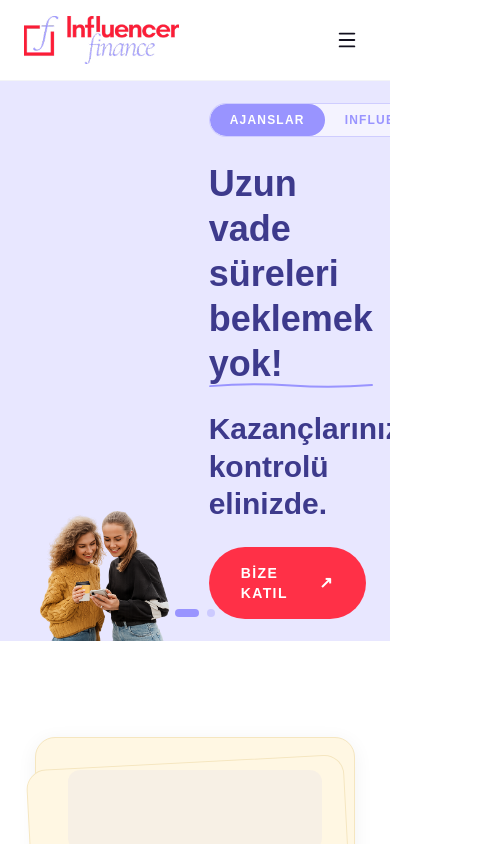
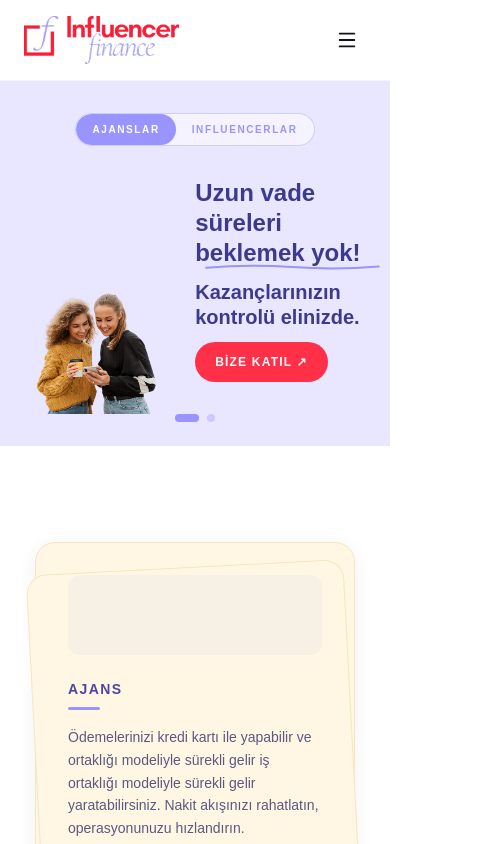
Before and after one commit to 86jhhm7yzy-cloud/influencer-finance, a Next.js app: page / in a window 390 px wide. Shown: the top 844 px of the page, 489 px wide, since content can reach past the window. Built offline with nearby package versions, Linux system fonts and the light colour scheme.

Commit message:
Mobil Değişiklikler

```diff
--- a/components/layouts/footer.tsx
+++ b/components/layouts/footer.tsx
@@ -26,7 +26,7 @@ export default function Footer() {
       </div>
 
       {/* ── Alt: Logo + Copyright + Sosyal ── */}
-      <div className="max-w-7xl mx-auto flex items-center justify-between gap-6">
+      <div className="max-w-7xl mx-auto flex flex-col md:flex-row items-center justify-between gap-6 text-center">
 
         {/* Logo */}
         <Link href="/">
--- a/components/sections/FaqSection.tsx
+++ b/components/sections/FaqSection.tsx
@@ -52,12 +52,11 @@ export default function FaqSection() {
             Sıkça<br />Sorulanlar
           </h2>
           <div
-            className="cursor-pointer"
+  className="cursor-pointer hidden md:block"
   style={{
     color: "#3D3A8C",
     fontSize: 28,
     fontWeight: 700,
-              display: "inline-block",
     width: "fit-content",
     transformOrigin: "center center",
     transition: "transform 0.25s ease",
--- a/components/sections/HeroSection.tsx
+++ b/components/sections/HeroSection.tsx
@@ -28,11 +28,12 @@ export default function HeroSection() {
   return (
     <section
       className="w-full overflow-hidden relative"
-      style={{ background: "#E8E7FF", minHeight: 560 }}
+      style={{ background: "#E8E7FF"}}
     >
-      <div className="max-w-7xl mx-auto px-6 flex items-center relative" style={{ minHeight: 560 }}>
+      {/* ── Desktop layout ── */}
+      <div className="hidden md:flex max-w-7xl mx-auto px-6 items-center relative" style={{ minHeight: 560 }}>
 
-        {/* ── Fotoğraf (sol) ── */}
+        {/* Fotoğraf (sol) */}
         <div className="absolute left-0 bottom-0 flex items-end" style={{ width: "52%", height: "115%" }}>
           <Image
             src={slide.image}
@@ -45,10 +46,8 @@ export default function HeroSection() {
           />
         </div>
 
-        {/* ── İçerik (sağ) ── */}
+        {/* İçerik (sağ) */}
         <div className="ml-auto flex flex-col items-start gap-6" style={{ width: "46%" }}>
-
-          {/* Tab switcher */}
           <div
             className="flex rounded-full overflow-hidden text-xs font-bold tracking-widest"
             style={{ border: "1.5px solid rgba(153,148,255,0.4)", background: "rgba(255,255,255,0.5)" }}
@@ -69,42 +68,20 @@ export default function HeroSection() {
             ))}
           </div>
 
-          {/* Başlık */}
           <div>
             {slide.title.split("\n").map((line, i) => {
               const isHighlight = line.includes(slide.highlight);
               return (
-                <div key={i} className="relative inline-block">
+                <div key={i} className="relative">
                   {isHighlight ? (
-                    <span
-                      className="block text-4xl md:text-5xl font-black leading-tight"
-                      style={{ color: "#3D3A8C" }}
-                    >
-                      {/* Altı çizgili vurgulu kısım */}
-                      <span className="relative inline-block">
+                    <span className="block text-4xl md:text-5xl font-black leading-tight relative" style={{ color: "#3D3A8C" }}>
                       {line}
-                        <svg
-                          className="absolute -bottom-1 left-0 w-full"
-                          viewBox="0 0 300 12"
-                          fill="none"
-                          xmlns="http://www.w3.org/2000/svg"
-                          style={{ height: 10 }}
-                        >
-                          <path
-                            d="M2 8 Q75 2 150 7 Q225 12 298 6"
-                            stroke="#9994FF"
-                            strokeWidth="3.5"
-                            strokeLinecap="round"
-                            fill="none"
-                          />
+                      <svg className="absolute -bottom-1 left-0 w-full" viewBox="0 0 300 12" fill="none" style={{ height: 10 }}>
+                        <path d="M2 8 Q75 2 150 7 Q225 12 298 6" stroke="#9994FF" strokeWidth="3.5" strokeLinecap="round" fill="none" />
                       </svg>
                     </span>
-                    </span>
                   ) : (
-                    <span
-                      className="block text-4xl md:text-5xl font-black leading-tight"
-                      style={{ color: "#3D3A8C" }}
-                    >
+                    <span className="block text-4xl md:text-5xl font-black leading-tight" style={{ color: "#3D3A8C" }}>
                       {line}
                     </span>
                   )}
@@ -113,42 +90,115 @@ export default function HeroSection() {
             })}
           </div>
 
-          {/* Alt yazı */}
           <div>
             {slide.subtitle.split("\n").map((line, i) => (
-              <p
-                key={i}
-                className="text-3xl md:text-4xl font-black leading-tight"
-                style={{ color: "#3D3A8C" }}
-              >
+              <p key={i} className="text-3xl md:text-4xl font-black leading-tight" style={{ color: "#3D3A8C" }}>
                 {line}
               </p>
             ))}
           </div>
 
-          {/* CTA Butonu */}
           <Link
             href="https://panel.influencer.finance/auth/register"
-            className="flex items-center gap-2 px-8 py-4 rounded-full text-white font-bold text-sm tracking-widest transition-opacity duration-200 hover:opacity-90"
+            className="flex items-center gap-2 px-8 py-4 rounded-full text-white font-bold text-sm tracking-widest hover:opacity-90 transition-opacity"
             style={{ background: "#FF3047" }}
           >
-            BİZE KATIL
-            <span className="text-base">↗</span>
+            BİZE KATIL <span>↗</span>
           </Link>
         </div>
 
-        {/* ── Dot indicators ── */}
         <div className="absolute bottom-6 left-1/2 -translate-x-1/2 flex gap-2">
           {slides.map((_, i) => (
+            <button key={i} onClick={() => setActive(i)} className="rounded-full transition-all duration-300"
+              style={{ width: active === i ? 24 : 8, height: 8, background: active === i ? "#9994FF" : "rgba(153,148,255,0.35)" }}
+            />
+          ))}
+        </div>
+      </div>
+
+      {/* ── Mobile layout ── */}
+      <div className="md:hidden flex flex-col">
+
+        <div className="flex justify-center pt-8 px-6">
+          <div
+            className="flex rounded-full overflow-hidden font-bold tracking-widest"
+            style={{ border: "1.5px solid rgba(153,148,255,0.4)", background: "rgba(255,255,255,0.5)" }}
+          >
+            {slides.map((s, i) => (
               <button
-              key={i}
+                key={s.tab}
                 onClick={() => setActive(i)}
-              className="rounded-full transition-all duration-300"
+                className="px-4 py-2 transition-all duration-300"
                 style={{
-                width: active === i ? 24 : 8,
-                height: 8,
-                background: active === i ? "#9994FF" : "rgba(153,148,255,0.35)",
+                  background: active === i ? "#9994FF" : "transparent",
+                  color: active === i ? "#fff" : "#9994FF",
+                  borderRadius: "9999px",
+                  fontSize: 10,
                 }}
+              >
+                {s.tab}
+              </button>
+            ))}
+          </div>
+        </div>
+
+        <div className="flex items-end justify-between px-0 pt-8 gap-2">
+        <div className="flex-shrink-0" style={{ width: "48%" }}>
+            <Image
+              src={slide.image}
+              alt={slide.tab}
+              width={200}
+              height={240}
+              className="object-contain object-bottom w-full"
+              priority
+            />
+          </div>
+
+          <div className="flex flex-col gap-3 pb-8" style={{ width: "54%" }}>
+            <div>
+              {slide.title.split("\n").map((line, i) => {
+                const isHighlight = line.includes(slide.highlight);
+                return (
+                  <div key={i} className="relative">
+                    {isHighlight ? (
+                     <span className="block text-2xl font-black leading-tight relative" style={{ color: "#3D3A8C" }}>
+                        {line}
+                        <svg className="absolute -bottom-0.5 left-0 w-full" viewBox="0 0 300 12" fill="none" style={{ height: 7 }}>
+                          <path d="M2 8 Q75 2 150 7 Q225 12 298 6" stroke="#9994FF" strokeWidth="3.5" strokeLinecap="round" fill="none" />
+                        </svg>
+                      </span>
+                    ) : (
+                        <span className="block text-2xl font-black leading-tight" style={{ color: "#3D3A8C" }}>
+                        {line}
+                      </span>
+                    )}
+                  </div>
+                );
+              })}
+            </div>
+
+            <div>
+              {slide.subtitle.split("\n").map((line, i) => (
+              <p key={i} className="text-xl font-black leading-tight" style={{ color: "#3D3A8C" }}>
+                  {line}
+                </p>
+              ))}
+            </div>
+
+            <Link
+              href="https://panel.influencer.finance/auth/register"
+              className="inline-flex items-center gap-1 px-5 py-3 rounded-full text-white font-bold text-xs tracking-widest hover:opacity-90 transition-opacity w-fit"
+              style={{ background: "#FF3047" }}
+            >
+              BİZE KATIL ↗
+            </Link>
+          </div>
+        </div>
+
+        <div className="flex justify-center gap-2 pb-6">
+          {slides.map((_, i) => (
+            <button key={i} onClick={() => setActive(i)} className="rounded-full transition-all duration-300"
+              style={{ width: active === i ? 24 : 8, height: 8, background: active === i ? "#9994FF" : "rgba(153,148,255,0.35)" }}
             />
           ))}
         </div>
--- a/components/sections/PricingSection.tsx
+++ b/components/sections/PricingSection.tsx
@@ -16,12 +16,11 @@ export default function PricingSection() {
             Ücretlendirme
           </h2>
           <div
-            className="cursor-pointer"
+  className="cursor-pointer hidden md:block"
   style={{
     color: "#3D3A8C",
     fontSize: 28,
     fontWeight: 700,
-              display: "inline-block",
     width: "fit-content",
     transformOrigin: "center center",
     transition: "transform 0.25s ease",
```
Also changed, not shown: components/sections/CountriesSection.tsx (+4 -9 lines). Lines whose indentation alone changed are shown as unchanged.
